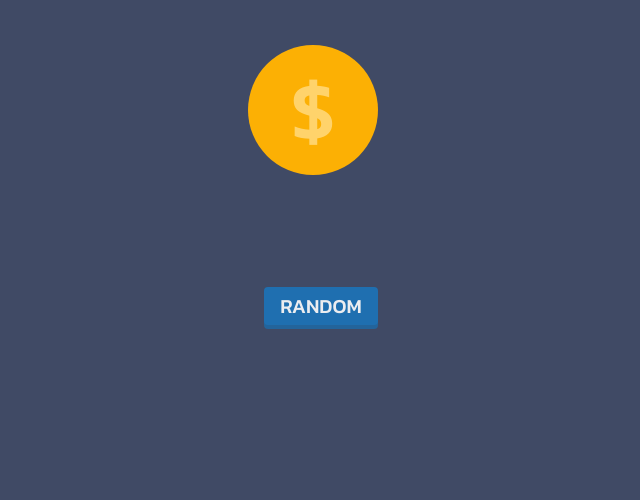
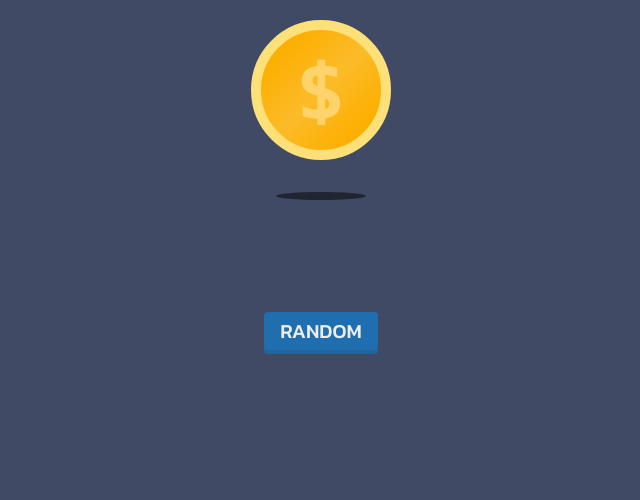
Before and after one commit to gustavo2023/flip-the-coin, a plain HTML site: page index.html in a window 1280 px wide. Shown: the part 300-800 px from the top of the page, without its empty margins (319-959 px from the left). Drawn offline with Linux system fonts and the light colour scheme.

Commit message:
Add styles for the coin and the coin's shadow.

```diff
--- a/styles.css
+++ b/styles.css
@@ -139,20 +139,24 @@ h1 {
 
 .coin-container {
   display: flex;
-  gap: 1rem;
+  flex-direction: column;
+  justify-content: center;
+  align-items: center;
+  gap: 2rem;
   margin: 2rem 0;
 }
 
 .coin {
-  width: 130px;
-  height: 130px;
+  width: 140px;
+  height: 140px;
   border-radius: 50%;
-  border: none;
+  border: 10px solid #fde078;
   background: linear-gradient(
-    45deg,
+    -45deg,
     #fcb004 0%,
-    #fcb004 49%,
-    #fcb004 50%,
+    #fcb004 20%,
+    #fcbb29 50%,
+    #fcb004 80%,
     #fcb004 100%
   );
   display: flex;
@@ -161,6 +165,14 @@ h1 {
   font-size: 5rem;
   font-weight: 500;
   color: #ffd36b;
+}
+
+.coin-shadow {
+  width: 90px;
+  height: 8px;
+  border-radius: 50%;
+  background-color: #000;
+  opacity: 0.5;
 }
 
 .flip-result {
```
